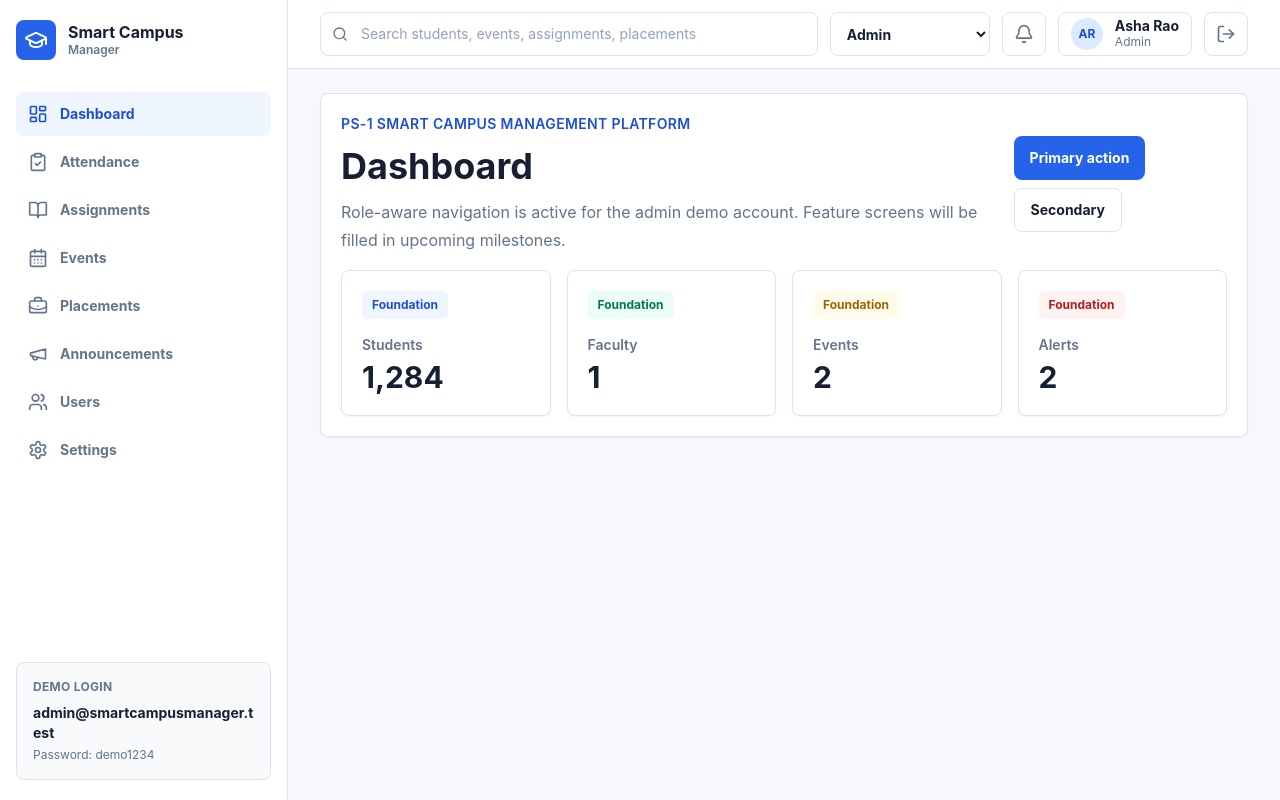
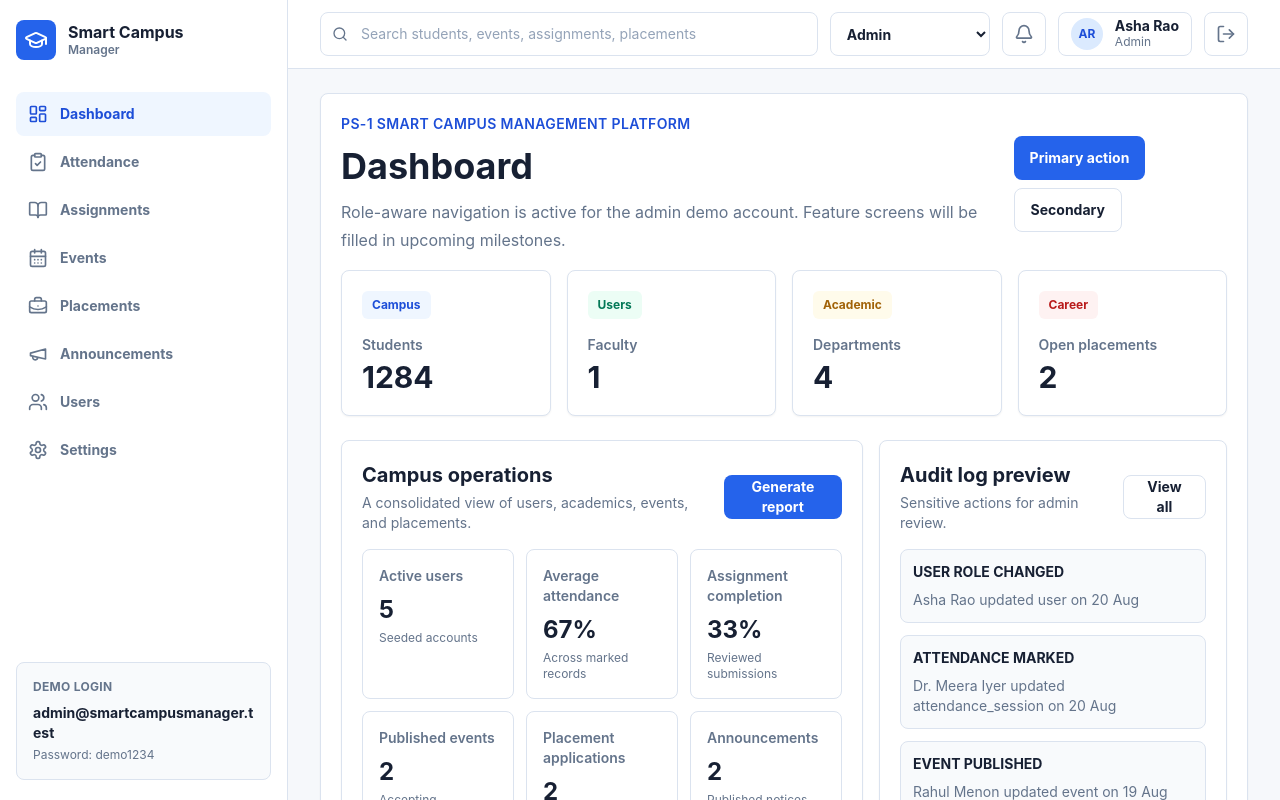
Before and after one commit to PRAVEEN-P-55/Smart-Campus-Manager, a React (Vite) app: page / in a window 1280 px wide. Both pictures are taken after a click on the button "Enter dashboard". Shown: the top 800 px of the page. Built offline with nearby package versions, Linux system fonts and the light colour scheme.

Commit message:
feat: add admin dashboard

```diff
--- a/src/main.tsx
+++ b/src/main.tsx
@@ -18,6 +18,7 @@ import {
   announcements,
   assignments,
   assignmentSubmissions,
+  activityLogs,
   attendanceRecords,
   attendanceSessions,
   campusSummary,
@@ -25,6 +26,7 @@ import {
   clubs,
   courses,
   demoCredentials,
+  departments,
   eventRegistrations,
   events,
   notifications,
@@ -182,12 +184,150 @@ function App() {
               <FacultyDashboard user={currentUser} />
             ) : currentUser.role === "coordinator" && activeView === "dashboard" ? (
               <CoordinatorDashboard user={currentUser} />
+            ) : currentUser.role === "admin" && activeView === "dashboard" ? (
+              <AdminDashboard />
             ) : (
               <FoundationSummary />
             )}
           </section>
         </main>
       </div>
+    </div>
+  );
+}
+
+function AdminDashboard() {
+  const activeUsers = users.filter((user) => user.status === "active");
+  const publishedEvents = events.filter((event) => event.status === "published");
+  const reviewedSubmissions = assignmentSubmissions.filter((submission) => submission.status === "reviewed");
+  const assignmentCompletion = assignments.length
+    ? Math.round((reviewedSubmissions.length / assignments.length) * 100)
+    : 0;
+  const positiveAttendance = attendanceRecords.filter((record) =>
+    ["present", "late", "excused"].includes(record.status)
+  ).length;
+  const averageAttendance = attendanceRecords.length
+    ? Math.round((positiveAttendance / attendanceRecords.length) * 100)
+    : 0;
+
+  return (
+    <div className="space-y-6">
+      <div className="app-card-grid">
+        <StatCard label="Students" value={String(campusSummary.studentCount)} badge="Campus" badgeClass="app-badge-info" />
+        <StatCard label="Faculty" value={String(campusSummary.facultyCount)} badge="Users" badgeClass="app-badge-success" />
+        <StatCard label="Departments" value={String(campusSummary.departmentCount)} badge="Academic" badgeClass="app-badge-warning" />
+        <StatCard label="Open placements" value={String(campusSummary.openPlacements)} badge="Career" badgeClass="app-badge-danger" />
+      </div>
+
+      <div className="grid gap-4 xl:grid-cols-[1.2fr_0.8fr]">
+        <section className="app-panel">
+          <div className="app-panel-header">
+            <div>
+              <h2 className="text-xl font-bold">Campus operations</h2>
+              <p className="mt-1 text-sm text-muted">A consolidated view of users, academics, events, and placements.</p>
+            </div>
+            <button className="app-button-primary">Generate report</button>
+          </div>
+          <div className="grid gap-3 md:grid-cols-3">
+            <AdminMetric label="Active users" value={String(activeUsers.length)} detail="Seeded accounts" />
+            <AdminMetric label="Average attendance" value={`${averageAttendance}%`} detail="Across marked records" />
+            <AdminMetric label="Assignment completion" value={`${assignmentCompletion}%`} detail="Reviewed submissions" />
+            <AdminMetric label="Published events" value={String(publishedEvents.length)} detail="Accepting registrations" />
+            <AdminMetric label="Placement applications" value={String(placementApplications.length)} detail="Student applications" />
+            <AdminMetric label="Announcements" value={String(announcements.length)} detail="Published notices" />
+          </div>
+        </section>
+
+        <section className="app-panel">
+          <div className="app-panel-header">
+            <div>
+              <h2 className="text-xl font-bold">Audit log preview</h2>
+              <p className="mt-1 text-sm text-muted">Sensitive actions for admin review.</p>
+            </div>
+            <button className="app-button-secondary">View all</button>
+          </div>
+          <div className="space-y-3">
+            {activityLogs.map((log) => (
+              <div key={log.id} className="rounded-app border border-line bg-slate-50 p-3">
+                <p className="text-sm font-bold text-ink">{log.action.replaceAll("_", " ")}</p>
+                <p className="mt-2 text-sm text-muted">
+                  {getUserName(log.actorId)} updated {log.entityType} on {formatShortDate(log.createdAt)}
+                </p>
+              </div>
+            ))}
+          </div>
+        </section>
+      </div>
+
+      <div className="grid gap-4 xl:grid-cols-2">
+        <section className="app-panel">
+          <div className="app-panel-header">
+            <h2 className="text-xl font-bold">Department stats</h2>
+            <button className="app-button-ghost">Manage departments</button>
+          </div>
+          <div className="overflow-x-auto">
+            <table className="app-table">
+              <thead>
+                <tr>
+                  <th>Department</th>
+                  <th>Code</th>
+                  <th>Students</th>
+                  <th>Head</th>
+                </tr>
+              </thead>
+              <tbody>
+                {departments.map((department) => (
+                  <tr key={department.id}>
+                    <td>{department.name}</td>
+                    <td>{department.code}</td>
+                    <td>{department.studentCount}</td>
+                    <td>{getUserName(department.headFacultyId)}</td>
+                  </tr>
+                ))}
+              </tbody>
+            </table>
+          </div>
+        </section>
+
+        <section className="app-panel">
+          <div className="app-panel-header">
+            <h2 className="text-xl font-bold">User role overview</h2>
+            <button className="app-button-ghost">Manage users</button>
+          </div>
+          <div className="overflow-x-auto">
+            <table className="app-table">
+              <thead>
+                <tr>
+                  <th>Name</th>
+                  <th>Email</th>
+                  <th>Role</th>
+                  <th>Status</th>
+                </tr>
+              </thead>
+              <tbody>
+                {users.map((user) => (
+                  <tr key={user.id}>
+                    <td>{user.name}</td>
+                    <td>{user.email}</td>
+                    <td>{user.role}</td>
+                    <td>{user.status}</td>
+                  </tr>
+                ))}
+              </tbody>
+            </table>
+          </div>
+        </section>
+      </div>
+    </div>
+  );
+}
+
+function AdminMetric({ label, value, detail }: { label: string; value: string; detail: string }) {
+  return (
+    <div className="rounded-app border border-line bg-white p-4">
+      <p className="text-sm font-semibold text-muted">{label}</p>
+      <p className="mt-2 text-2xl font-bold text-ink">{value}</p>
+      <p className="mt-1 text-xs text-muted">{detail}</p>
     </div>
   );
 }
```
